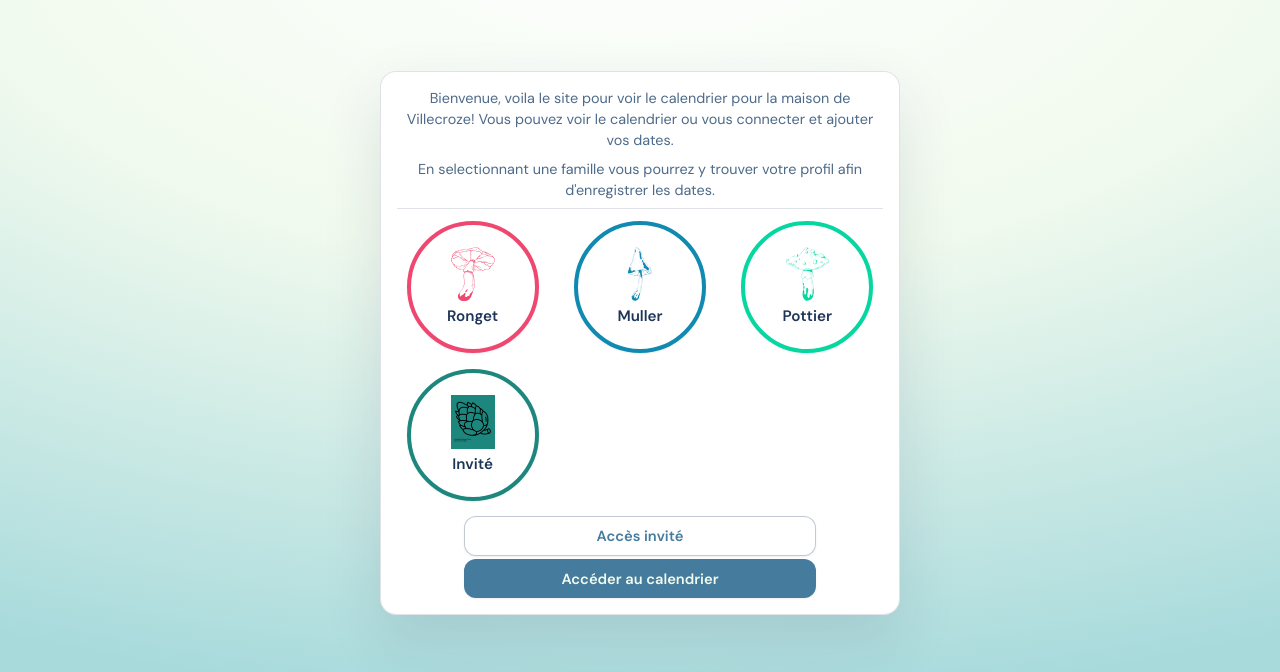
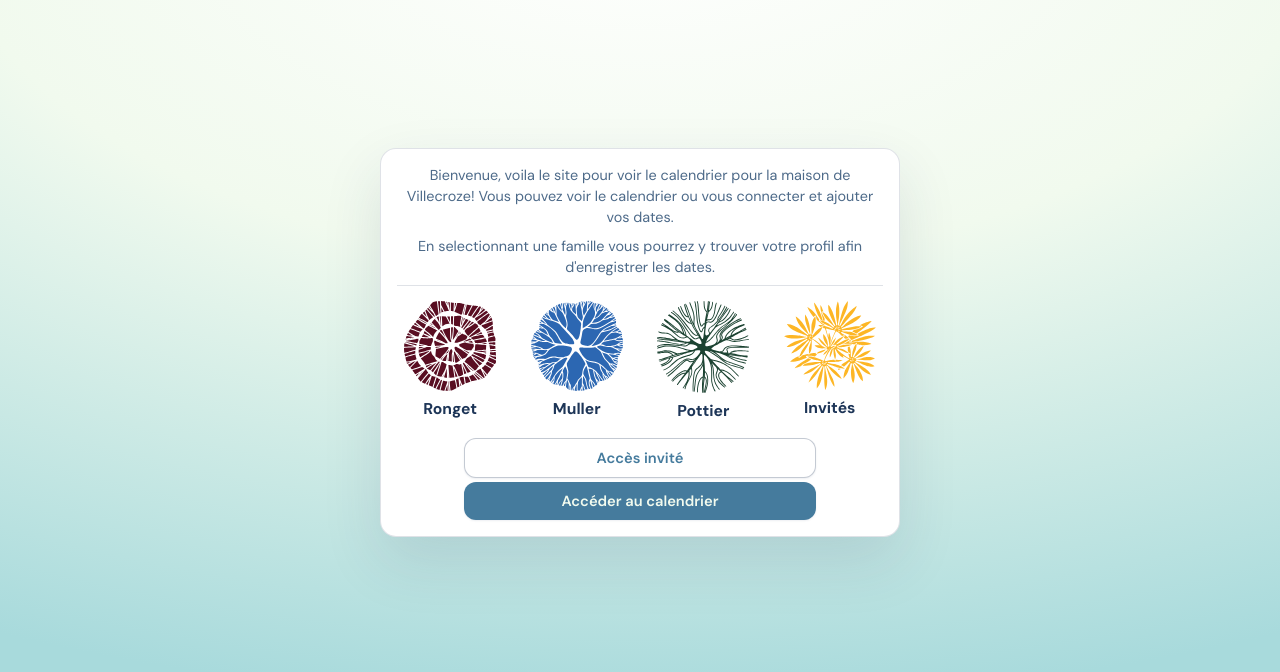
Before and after one commit to rthan99/calendrier-villecroze, a website: page index.html in a window 1280 px wide. Shown: the part 94-766 px from the top of the page. Drawn offline with Linux system fonts and the light colour scheme.

Commit message:
update style

```diff
--- a/app.js
+++ b/app.js
@@ -252,7 +252,7 @@
     if (existing) return existing;
     const inviteFamily = {
       id: CUSTOM_INVITE_FAMILY_ID,
-      name: "Invité",
+      name: "Invités",
       members: [],
     };
     families.push(inviteFamily);
@@ -521,9 +521,10 @@
 
   /** Accueil familles : SVG Illustrator (fonds noirs → masque CSS + couleur famille). */
   const FAMILY_GATE_ASSET_SVG = {
-    "fam-hetreau-ronget": "icons/Asset 1familles.svg",
-    "fam-hetreau-muller": "icons/Asset 2familles.svg",
-    "fam-hetreau-pottier": "icons/Asset 3familles.svg",
+    "fam-hetreau-ronget": "icons/Ronget.svg",
+    "fam-hetreau-muller": "icons/Muller.svg",
+    "fam-hetreau-pottier": "icons/Pottier.svg",
+    [CUSTOM_INVITE_FAMILY_ID]: "icons/Invite.svg",
   };
 
   /** Accueil invité : picto champignon inline. */
@@ -1491,18 +1492,18 @@
       const btn = document.createElement("button");
       btn.type = "button";
       btn.className = "family-picker__btn";
-      const color = familyFullIconColor(fam.id);
-      btn.style.setProperty("--family-color", color);
-      const maskUrl = familyGateAssetMaskUrl(fam.id);
-      if (maskUrl) {
-        btn.style.setProperty("--family-mask", `url("${maskUrl}")`);
-      }
 
       const icon = document.createElement("span");
       icon.className = "family-picker__icon";
       icon.setAttribute("aria-hidden", "true");
-      if (fam.id === CUSTOM_INVITE_FAMILY_ID) {
-        icon.appendChild(makeInvitePineconeImgEl("family-picker__icon-img"));
+      const gateSvgUrl = familyGateAssetUrl(fam.id);
+      if (gateSvgUrl) {
+        const img = document.createElement("img");
+        img.className = "family-picker__icon-img";
+        img.src = gateSvgUrl;
+        img.alt = "";
+        img.loading = "lazy";
+        icon.appendChild(img);
       }
 
       const name = document.createElement("span");
@@ -1952,14 +1953,7 @@
     });
   }
 
-  function familyFullIconColor(familyId) {
-    if (familyId === "fam-hetreau-ronget") return "#ef476f";
-    if (familyId === "fam-hetreau-muller") return "#118ab2";
-    if (familyId === "fam-hetreau-pottier") return "#06d6a0";
-    return "hsl(175, 65%, 32%)";
-  }
-
-  function familyGateAssetMaskUrl(familyId) {
+  function familyGateAssetUrl(familyId) {
     const rel = FAMILY_GATE_ASSET_SVG[familyId];
     if (!rel) return "";
     const i = rel.lastIndexOf("/");
--- a/styles.css
+++ b/styles.css
@@ -592,11 +592,11 @@ body {
   min-height: 0;
 }
 
-/* Accueil : 3 boutons ronds (SVG en masque + nom) */
+/* Accueil : picto SVG + nom en dessous */
 .family-picker {
   display: grid;
-  grid-template-columns: repeat(3, minmax(0, 1fr));
-  gap: clamp(0.45rem, 2vmin, 1rem);
+  grid-template-columns: repeat(auto-fit, minmax(4.5rem, 1fr));
+  gap: clamp(0.65rem, 2.5vmin, 1.25rem);
   flex: 1;
   min-height: 0;
   min-width: 0;
@@ -610,65 +610,57 @@ body {
   display: flex;
   flex-direction: column;
   align-items: center;
-  justify-content: center;
-  gap: clamp(0.2rem, 1vmin, 0.45rem);
-  width: min(100%, var(--picker-circle));
-  max-width: var(--picker-circle);
+  justify-content: flex-start;
+  gap: clamp(0.35rem, 1.2vmin, 0.55rem);
+  width: 100%;
+  max-width: min(100%, 7.5rem);
   min-width: 0;
   margin: 0;
-  padding: clamp(0.28rem, 1.2vmin, 0.5rem);
-  border: 4px solid var(--family-color, var(--border));
-  border-radius: 50%;
-  aspect-ratio: 1;
-  background: #fff;
-  box-shadow: var(--shadow-sm);
+  padding: 0.2rem;
+  border: none;
+  border-radius: var(--radius-sm);
+  background: transparent;
+  box-shadow: none;
   font: inherit;
   color: var(--text);
   cursor: pointer;
   text-align: center;
-  transition: border-color 0.15s ease, box-shadow 0.15s ease, transform 0.12s ease;
+  transition: transform 0.12s ease, opacity 0.12s ease;
 }
 
 .family-picker__btn:hover {
-  border-color: var(--family-color, var(--border-strong));
-  box-shadow: var(--shadow-md);
-  transform: translateY(-1px);
+  transform: translateY(-2px);
+  opacity: 0.88;
 }
 
 .family-picker__btn:focus-visible {
   outline: 2px solid var(--primary);
-  outline-offset: 2px;
+  outline-offset: 3px;
 }
 
 .family-picker__icon {
+  display: flex;
+  align-items: center;
+  justify-content: center;
+  flex: 0 1 auto;
+  width: min(100%, 5.75rem);
+  min-height: 0;
+}
+
+.family-picker__icon-img {
   display: block;
-  flex: 0 1 auto;
-  width: min(58%, 2.75rem);
-  aspect-ratio: 62 / 76;
-  min-height: 0;
-  background-color: var(--family-color, var(--muted));
-  -webkit-mask-image: var(--family-mask);
-  mask-image: var(--family-mask);
-  -webkit-mask-size: contain;
-  mask-size: contain;
-  -webkit-mask-repeat: no-repeat;
-  mask-repeat: no-repeat;
-  -webkit-mask-position: center;
-  mask-position: center;
-}
-
-.family-picker__icon-img {
   width: 100%;
-  height: 100%;
+  height: auto;
+  max-height: min(5.75rem, 20vmin);
   object-fit: contain;
 }
 
 .family-picker__name {
   flex-shrink: 0;
   max-width: 100%;
-  padding: 0 0.15rem;
-  font-size: clamp(0.68rem, 2.6vmin, 0.95rem);
-  font-weight: 600;
+  padding: 0 0.1rem;
+  font-size: clamp(0.72rem, 2.4vmin, 0.98rem);
+  font-weight: 700;
   line-height: 1.15;
   overflow: hidden;
   text-overflow: ellipsis;
```
Also changed, not shown: icons/Asset 1familles.svg (deleted), icons/Asset 2familles.svg (deleted), icons/Asset 3familles.svg (deleted), icons/Invite.svg (added), icons/Muller.svg (added), icons/Pottier.svg (added), icons/README.txt, icons/Ronget.svg (added), icons/noun-mushrooms-4644483.svg (deleted), icons/noun-pinecone-8023365.png (deleted), 1 other file.
